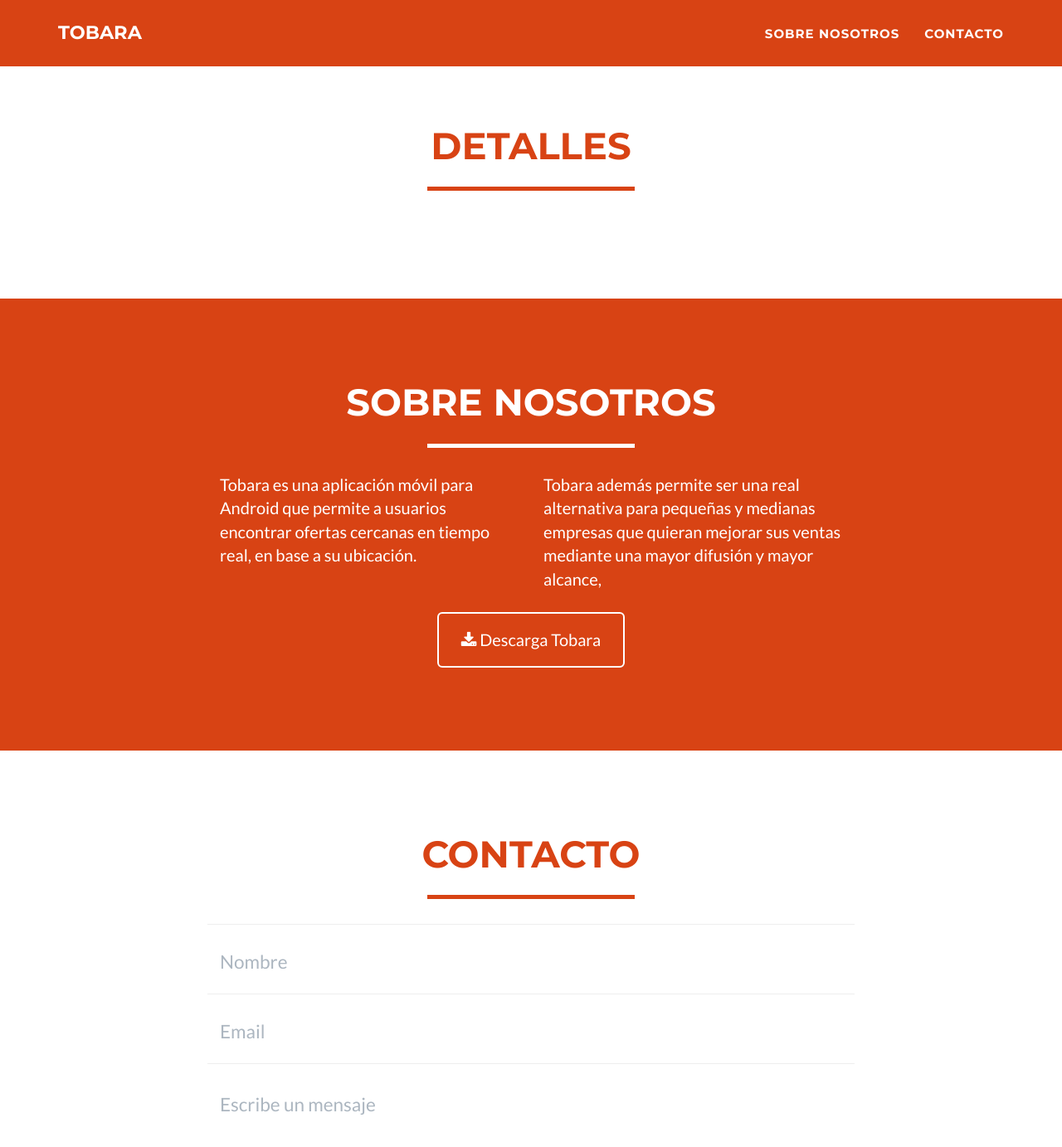
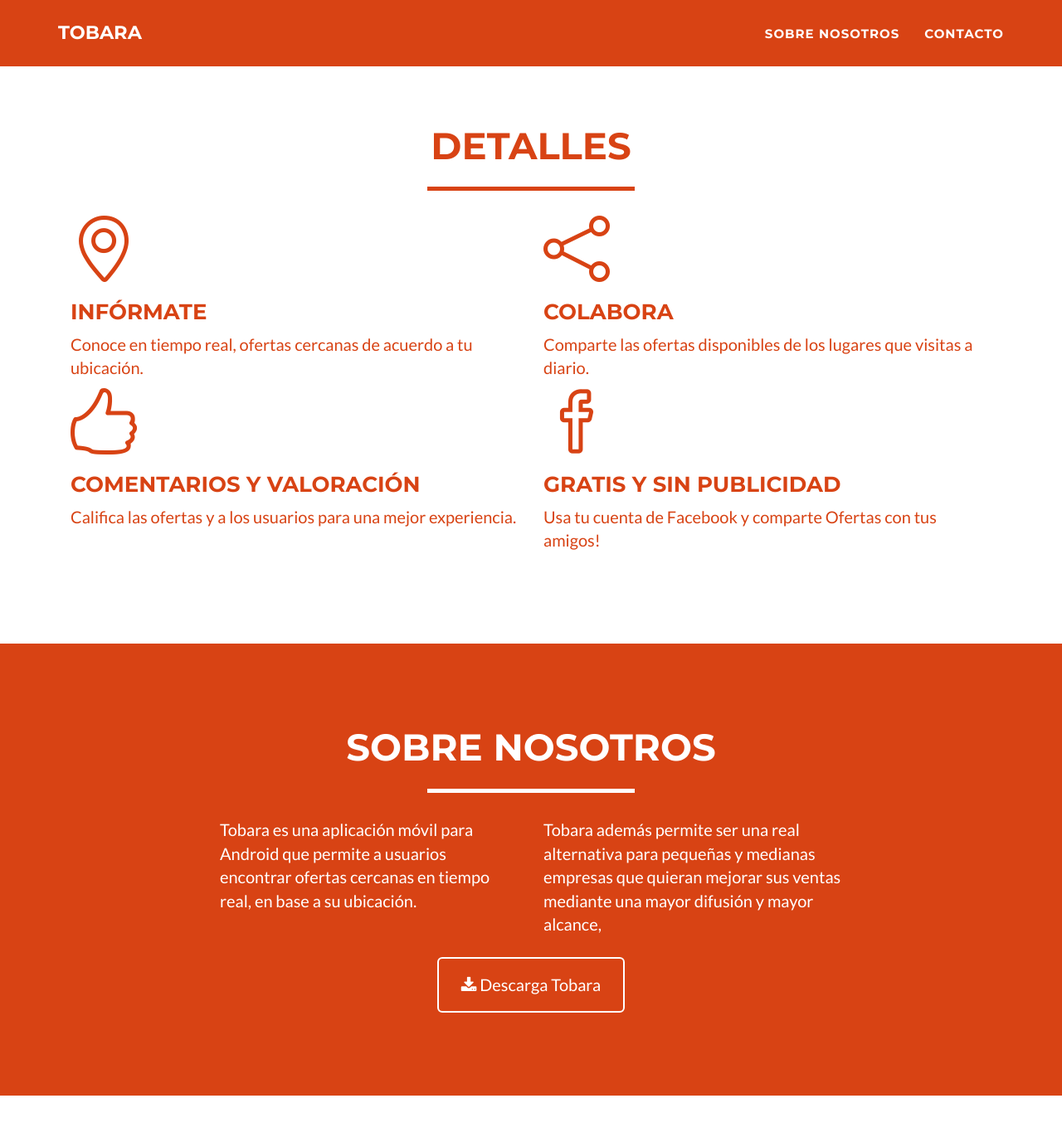
Before and after one commit to tobarapp/tobara.github.io, a Jekyll site: the page built from index.html, in a window 1280 px wide and 1400 px high, scrolled down 604 px. Shown: the top 1383 px of the window at 83% size. Built offline with Jekyll 4.4.1, drawn with Linux system fonts in a browser that asks for light colours; nearby versions of some CDN libraries.

Commit message:
Last Changes
Added contact form and app details

```diff
--- a/_config.yml
+++ b/_config.yml
@@ -42,12 +42,7 @@ social:
     url: http://twitter.com/tobara
   - title: facebook
     url: http://facebook.com/tobara
-  - title: stack-overflow
-    url: http://stackoverflow.com/questions/tagged/jekyll
-  - title: bitbucket
-    url: http://bitbucket.org/jekyll
-  - title: github
-    url: http://github.com/jekyll
+
 
 # Postal address (add as many lines as necessary)
 address:
--- a/_includes/contact_static.html
+++ b/_includes/contact_static.html
@@ -9,7 +9,7 @@
 		</div>
 		<div class="row">
 			<div class="col-lg-8 col-lg-offset-2">
-				<form  action="//formspree.io/you@email.com" method="POST" name="sentMessage" id="contactForm" novalidate>
+				<form  action="//formspree.io/raulvillegasleiva@gmail.com" method="POST" name="sentMessage" id="contactForm" novalidate>
 					<div class="row control-group">
 						<div class="form-group col-xs-12 floating-label-form-group controls">
 							  <label>Nombre</label>
--- a/_includes/head.html
+++ b/_includes/head.html
@@ -10,6 +10,7 @@
 
     <!-- Custom CSS & Bootstrap Core CSS - Uses Bootswatch Flatly Theme: http://bootswatch.com/flatly/ -->
     <link rel="stylesheet" href="{{ "/style.css" }}">
+    <link rel="stylesheet" href="https://cdnjs.cloudflare.com/ajax/libs/simple-line-icons/2.4.1/css/simple-line-icons.css">
 
     <!-- Google verification -->
     {% if site.google_verify %}<meta name="google-site-verification" content="{{ site.google_verify }}">{% endif %}
--- a/_includes/portfolio_grid.html
+++ b/_includes/portfolio_grid.html
@@ -9,7 +9,42 @@
                 </div>
             </div>
             <div class="row">
-
+                   <div class="col-md-12">
+                    <div class="container-fluid">
+                        <div class="row">
+                            <div class="col-md-6">
+                                <div class="feature-item">
+                                    <i class="icon-location-pin text-primary"></i>
+                                    <h3>Infórmate</h3>
+                                    <p class="text-">Conoce en tiempo real, ofertas cercanas de acuerdo a tu ubicación.</p>
+                                </div>
+                            </div>
+                            <div class="col-md-6">
+                                <div class="feature-item">
+                                    <i class="icon-share text-primary"></i>
+                                    <h3>Colabora</h3>
+                                    <p class="text">Comparte las ofertas disponibles de los lugares que visitas a diario.</p>
+                                </div>
+                            </div>
+                        </div>
+                        <div class="row">
+                            <div class="col-md-6">
+                                <div class="feature-item">
+                                    <i class="icon-like text-primary"></i>
+                                    <h3>Comentarios y Valoración</h3>
+                                    <p class="text">Califica  las ofertas y a los usuarios para una mejor experiencia.</p>
+                                </div>
+                            </div>
+                            <div class="col-md-6">
+                                <div class="feature-item">
+                                    <i class="icon-social-facebook text-primary"></i>
+                                    <h3>Gratis y Sin Publicidad</h3>
+                                    <p class="text">Usa tu cuenta de Facebook y comparte Ofertas con tus amigos!</p>
+                                </div>
+                            </div>
+                        </div>
+                    </div>
+                 </div>
             </div>
         </div>
     </section>
```
Also changed, not shown: _includes/css/main.css (+8 -0 lines).
